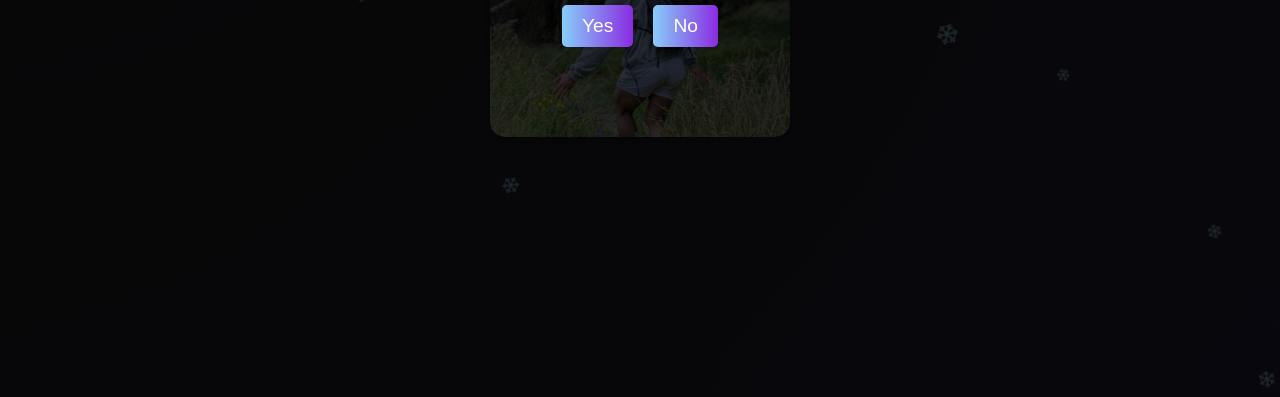
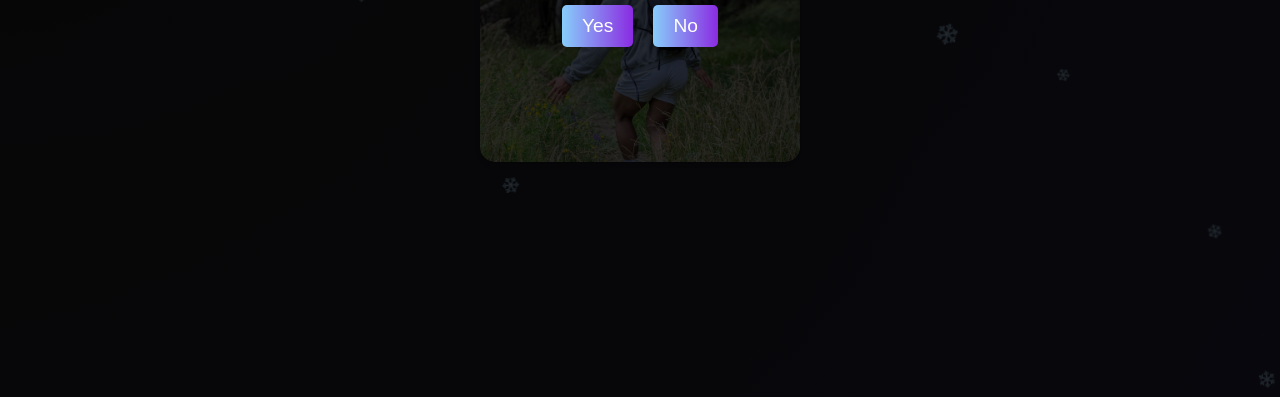
Before and after one commit to RajGui/birthdayforKeiron, a plain HTML site: page index.html in a window 1280 px wide. Shown: the part 403-800 px from the top of the page. Drawn offline with Linux system fonts and the light colour scheme.

Commit message:
Update index.html

```diff
--- a/index.html
+++ b/index.html
@@ -145,8 +145,8 @@
     /****************************************/
     .carousel {
       position: relative;
-      width: 300px;          /* Set a fixed width */
-      height: 200px;         /* Set a fixed height */
+      width: 320px;          /* Set a fixed width */
+      height: 250px;         /* Set a fixed height */
       overflow: hidden;      /* Hide overflowing images */
       margin: 20px auto;     /* Center the carousel horizontally */
       border-radius: 15px;    /* Rounded corners */
```
